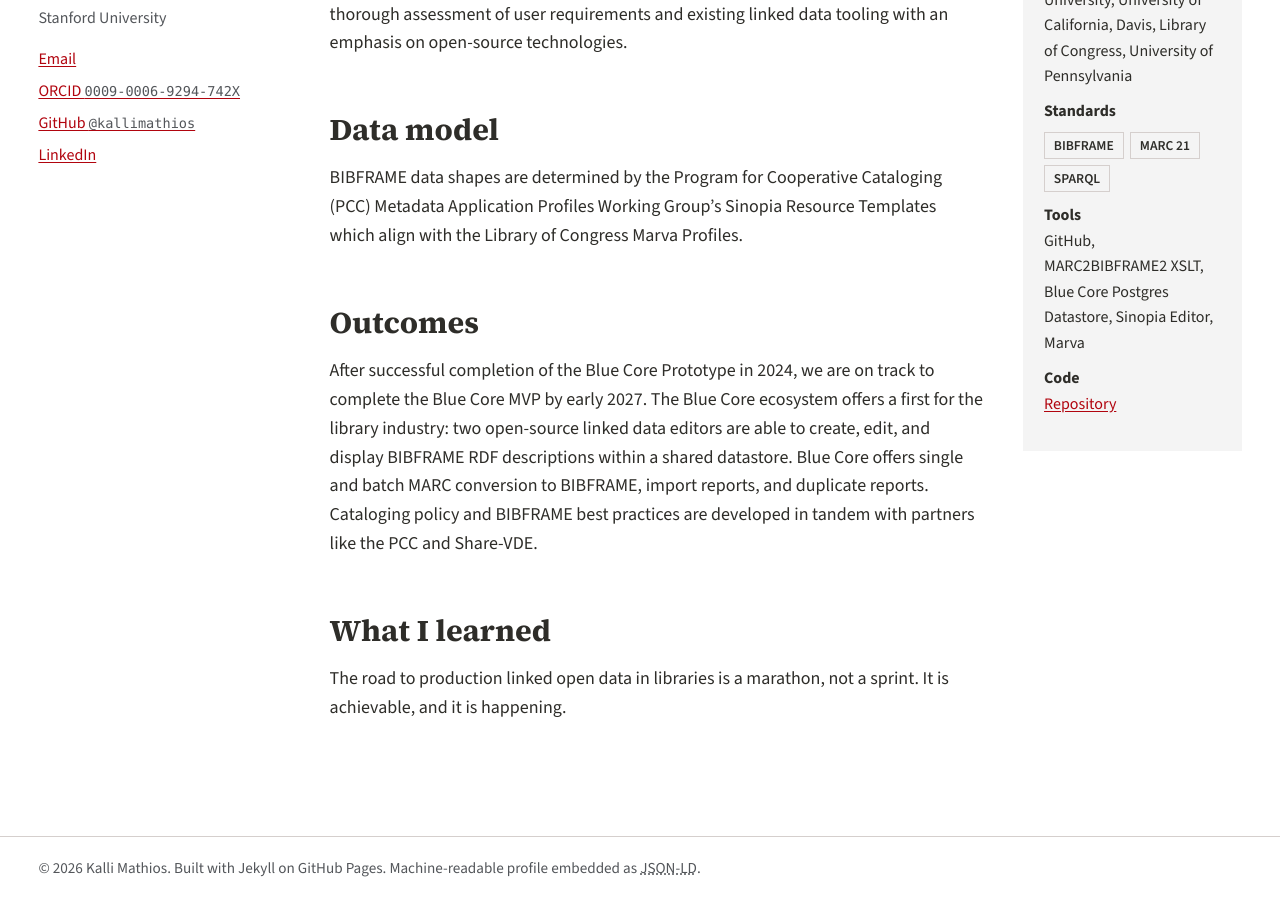
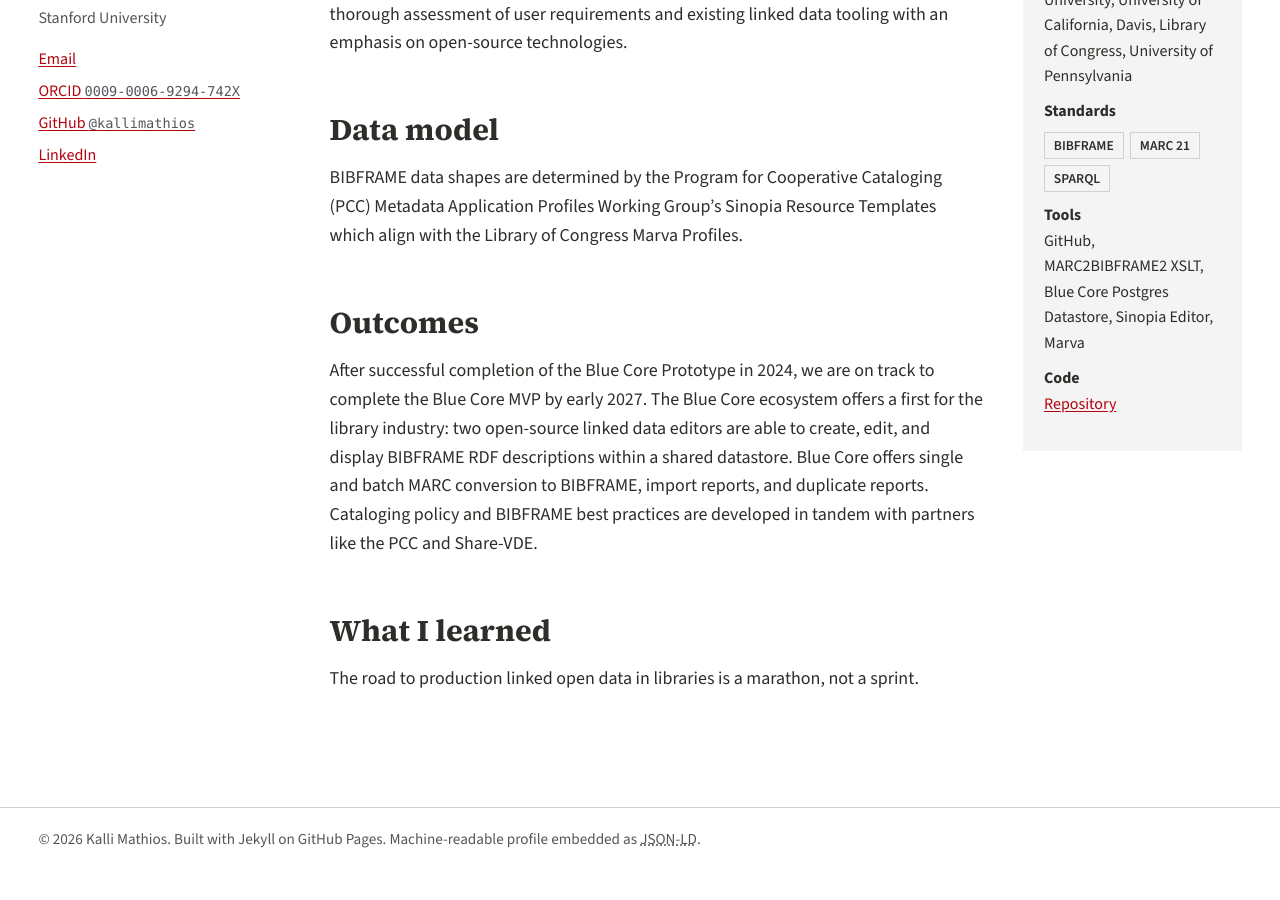
Before and after one commit to kallimathios/kallimathios, a Jekyll site: the page built from _projects/marc-to-bibframe.md, in a window 1280 px wide and 900 px high, scrolled down 669 px. Built offline with Jekyll 4.4.1, drawn with Linux system fonts in a browser that asks for light colours; after the commit the page ends 1540 px from its top, so only the background shows below that.

Commit message:
Edit 'What I learned' section for clarity
Removed a redundant sentence fragment from the document.

```diff
--- a/_projects/marc-to-bibframe.md
+++ b/_projects/marc-to-bibframe.md
@@ -31,4 +31,4 @@ After successful completion of the Blue Core Prototype in 2024, we are on track
 
 ## What I learned
 
-The road to production linked open data in libraries is a marathon, not a sprint. It is achievable, and it is happening.
+The road to production linked open data in libraries is a marathon, not a sprint.
```
